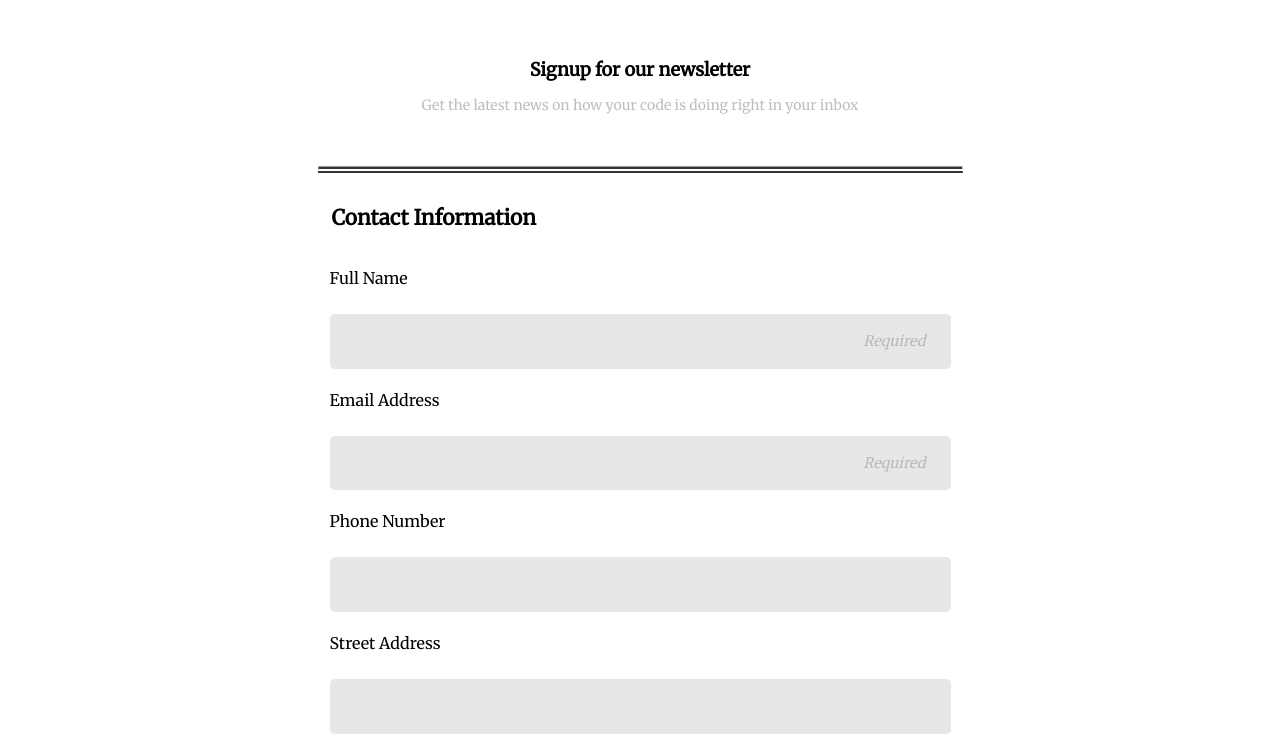
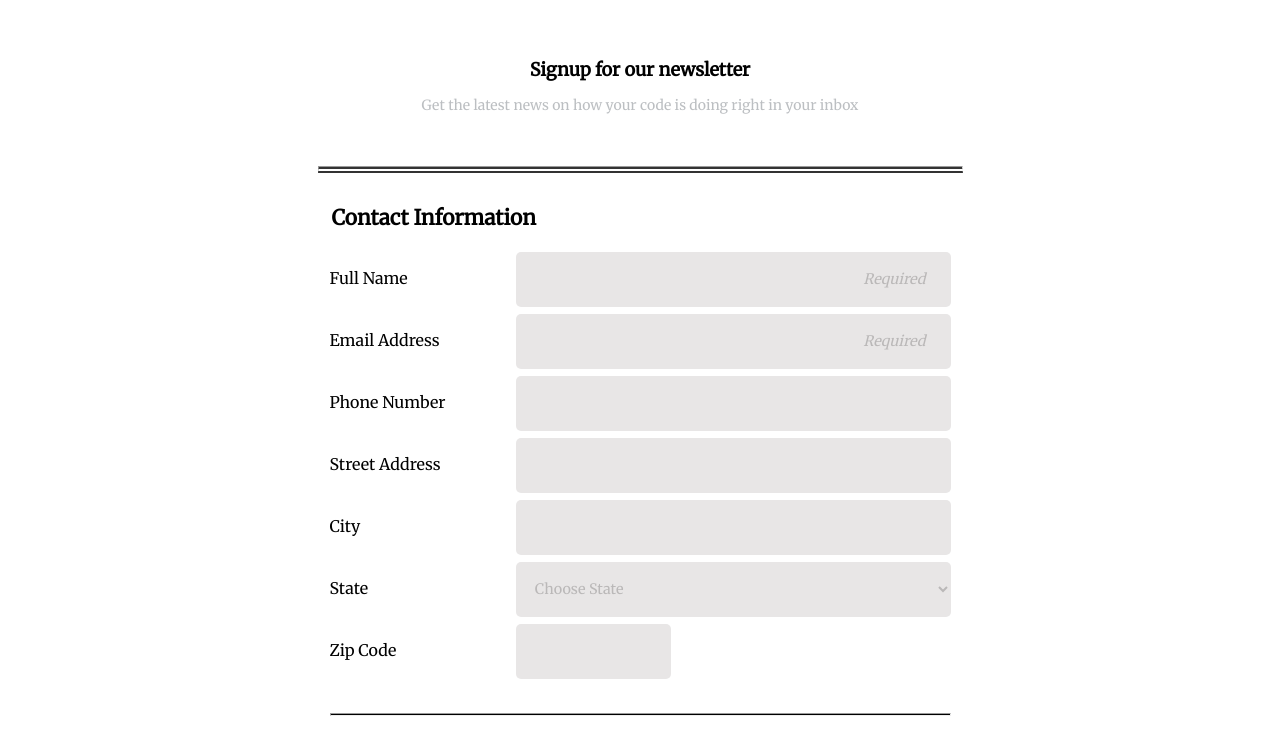
Before and after one commit to KevinMaischatz/KEVIN-MAISCHATZ-TTH-PROJECT-3, a plain HTML site: page index.html in a window 1280 px wide. Shown: the part 77-812 px from the top of the page. Drawn offline with Linux system fonts and the light colour scheme.

Commit message:
Update styles.css
updated with feedback

```diff
--- a/css/styles.css
+++ b/css/styles.css
@@ -176,7 +176,8 @@ footer {
 
 @media screen and (min-width: 768px) {
 
-    .flex {
+
+    .side {
         display: flex;
         flex-direction: row;
         flex-wrap: wrap;
@@ -185,7 +186,7 @@ footer {
 
     #contact-fieldset input,
     select {
-        width: 100%;
+        width: 70%;
     }
 
     #topics {
@@ -195,12 +196,12 @@ footer {
     #contact-fieldset label {
         margin: 1rem 0;
         padding: 5px 0;
+
     }
 
     #contact-fieldset #zip {
         width: 25%;
-        margin-right: auto;
-        margin-left: auto;
+        margin-right: 45%;
     }
 
 }
```
